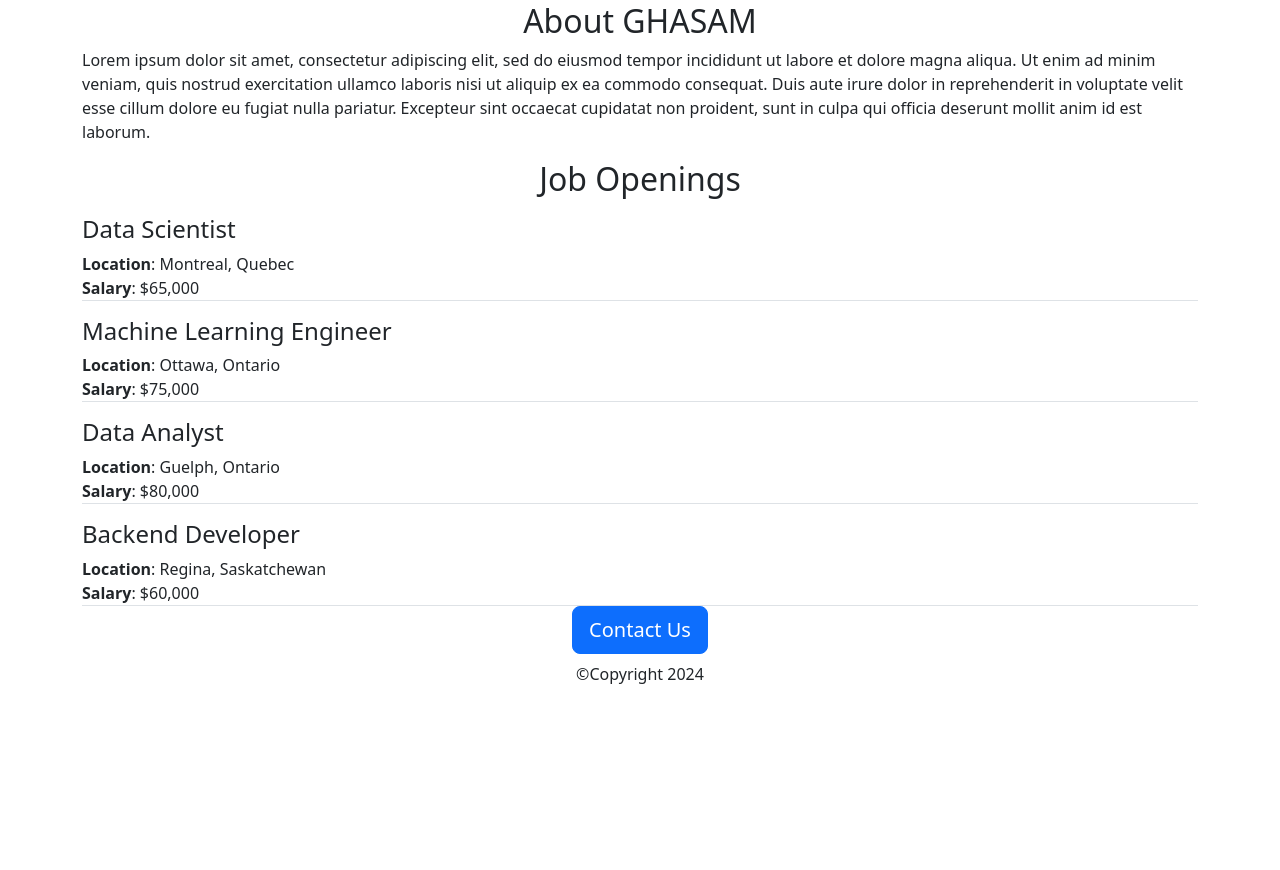
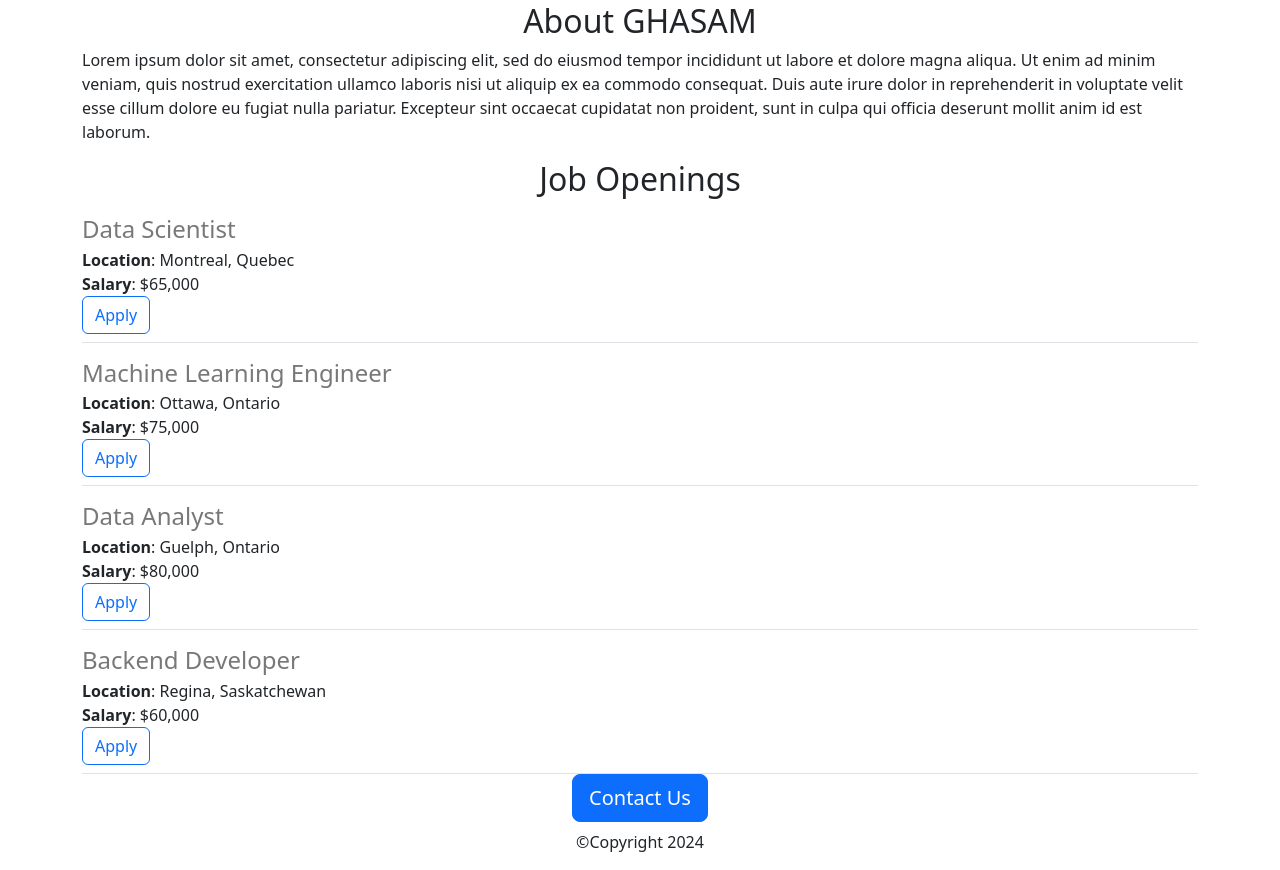
Before and after one commit to kgtabiri/student-jobs-website, a Flask app: page / in a window 1280 px wide. Shown: the part 422-1292 px from the top of the page. Before the commit the page ends 1106 px from the top, so only its background shows below. Run offline with Flask 3, Linux system fonts and the light colour scheme.

Commit message:
added apply button

```diff
--- a/templates/jobitems.html
+++ b/templates/jobitems.html
@@ -1,5 +1,7 @@
-<div class="border-bottom mt-3">
-    <h4>{{job['title']}}</h4>
+<div class="border-bottom mt-3" style=" padding-bottom: 8px;">
+    <h4 style="color: rgb(120, 120, 120); margin-bottom: 4px;">
+        {{job['title']}}
+    </h4>
     <div>
         <b>Location</b>: {{job['location']}}
     </div>
@@ -7,5 +9,6 @@
     <div>
         <b>Salary</b>: {{job['salary']}}
     </div>
+    <button type="button" class="btn btn-outline-primary">Apply</button>
     {% endif %}
 </div>
```
